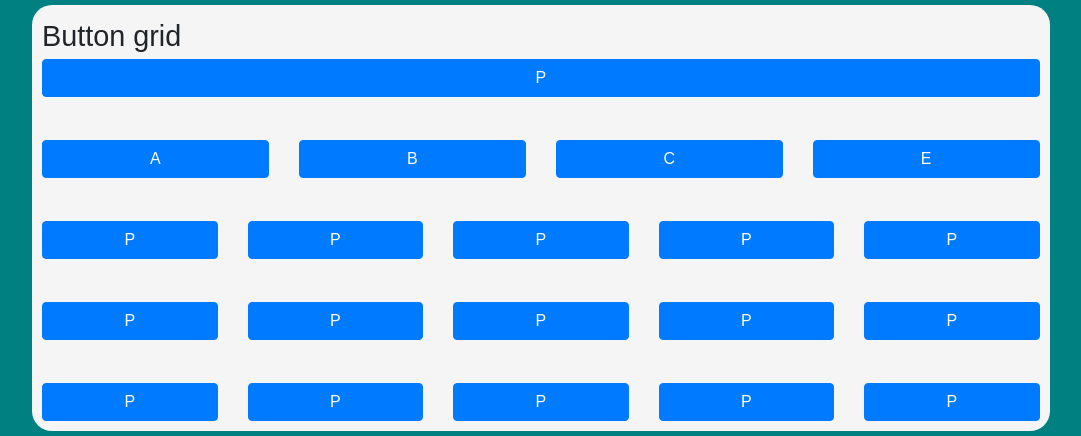
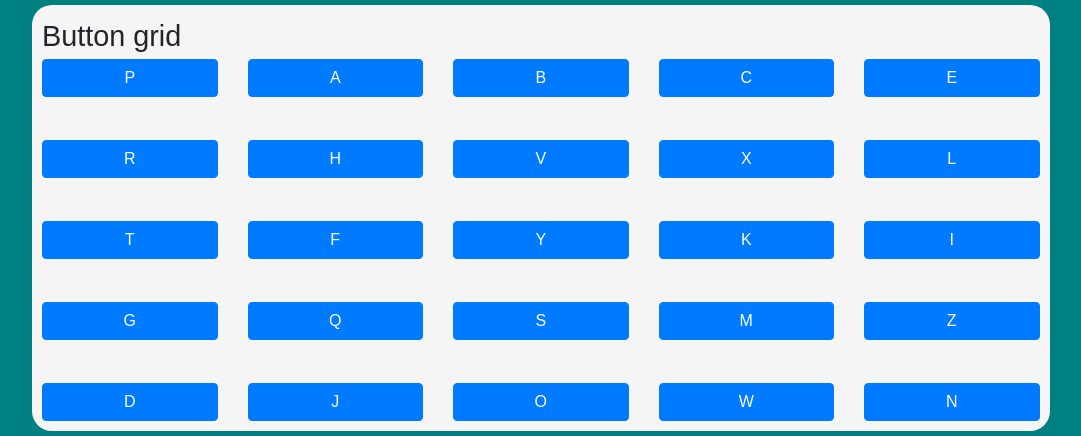
Before and after one commit to UrbaneD0ge/NPUNGL0Tron-2, a plain HTML site: page index.html in a window 1280 px wide. Shown: the part 731-1167 px from the top of the page, without its empty margins (58-1139 px from the left). Drawn offline with nearby package versions, Linux system fonts and the light colour scheme.

Commit message:
Buttons that work! Buttons with ids!
Co-authored-by: Handan12 <Handan12@users.noreply.github.com>

```diff
--- a/index.html
+++ b/index.html
@@ -27,38 +27,43 @@
       </div>
       <div class='calendar col-11'>Button grid
         <div class='row'>
-           <div class='col'><button class='btn btn-block btn-primary'>P</button></div>
+           <div class='col'><button id='P' class='btn btn-block btn-primary'>P</button></div>
+           <div class='col'><button id='A' class='btn btn-block btn-primary'>A</button></div>
+           <div class='col'><button id='B' class='btn btn-block btn-primary'>B</button></div>
+           <div class='col'><button id='C' class='btn btn-block btn-primary'>C</button></div>
+           <div class='col'><button id='E' class='btn btn-block btn-primary'>E</button></div>
         </div>
         <br>
         <div class='row'>
-           <div class='col'><button id='A' class='btn btn-block btn-primary'>A</button></div>
-           <div class='col'><button class='btn btn-block btn-primary'>B</button></div>
-           <div class='col'><button class='btn btn-block btn-primary'>C</button></div>
-           <div class='col'><button class='btn btn-block btn-primary'>E</button></div>
+           <div class='col'><button id='R' class='btn btn-block btn-primary'>R</button></div>
+           <div class='col'><button id='H' class='btn btn-block btn-primary'>H</button></div>
+           <div class='col'><button id='V' class='btn btn-block btn-primary'>V</button></div>
+           <div class='col'><button id='X' class='btn btn-block btn-primary'>X</button></div>
+           <div class='col'><button id='L' class='btn btn-block btn-primary'>L</button></div>
         </div>
         <br>
         <div class='row'>
-           <div class='col'><button class='btn btn-block btn-primary'>P</button></div>
-           <div class='col'><button class='btn btn-block btn-primary'>P</button></div>
-           <div class='col'><button class='btn btn-block btn-primary'>P</button></div>
-           <div class='col'><button class='btn btn-block btn-primary'>P</button></div>
-           <div class='col'><button class='btn btn-block btn-primary'>P</button></div>
+           <div class='col'><button id='T' class='btn btn-block btn-primary'>T</button></div>
+           <div class='col'><button id='F' class='btn btn-block btn-primary'>F</button></div>
+           <div class='col'><button id='Y' class='btn btn-block btn-primary'>Y</button></div>
+           <div class='col'><button id='K' class='btn btn-block btn-primary'>K</button></div>
+           <div class='col'><button id='I' class='btn btn-block btn-primary'>I</button></div>
         </div>
         <br>
         <div class='row'>
-           <div class='col'><button class='btn btn-block btn-primary'>P</button></div>
-           <div class='col'><button class='btn btn-block btn-primary'>P</button></div>
-           <div class='col'><button class='btn btn-block btn-primary'>P</button></div>
-           <div class='col'><button class='btn btn-block btn-primary'>P</button></div>
-           <div class='col'><button class='btn btn-block btn-primary'>P</button></div>
+           <div class='col'><button id='G' class='btn btn-block btn-primary'>G</button></div>
+           <div class='col'><button id='Q' class='btn btn-block btn-primary'>Q</button></div>
+           <div class='col'><button id='S' class='btn btn-block btn-primary'>S</button></div>
+           <div class='col'><button id='M' class='btn btn-block btn-primary'>M</button></div>
+           <div class='col'><button id='Z' class='btn btn-block btn-primary'>Z</button></div>
         </div>
         <br>
         <div class='row'>
-           <div class='col'><button class='btn btn-block btn-primary'>P</button></div>
-           <div class='col'><button class='btn btn-block btn-primary'>P</button></div>
-           <div class='col'><button class='btn btn-block btn-primary'>P</button></div>
-           <div class='col'><button class='btn btn-block btn-primary'>P</button></div>
-           <div class='col'><button class='btn btn-block btn-primary'>P</button></div>
+           <div class='col'><button id='D' class='btn btn-block btn-primary'>D</button></div>
+           <div class='col'><button id='J' class='btn btn-block btn-primary'>J</button></div>
+           <div class='col'><button id='O' class='btn btn-block btn-primary'>O</button></div>
+           <div class='col'><button id='W' class='btn btn-block btn-primary'>W</button></div>
+           <div class='col'><button id='N' class='btn btn-block btn-primary'>N</button></div>
         </div>
       </div>
     </div>
--- a/index.js
+++ b/index.js
@@ -1,12 +1,12 @@
 document.querySelectorAll('.btn').forEach(item => { item.addEventListener('click', chgColor)
 });
 
-colors = ['btn btn-block btn-warning', 'btn btn-block btn-success', 'btn btn-block btn-primary']
+colors = ['btn btn-block btn-warning', 'btn btn-block btn-success', 'btn btn-block btn-dark', 'btn btn-block btn-primary']
 
 function chgColor () {
-  color = colors.shift();
+  let color = colors.shift();
   colors.push(color);
-  document.querySelectorAll('btn').className = color.value;
+  this.className = color;
   console.log(color)
 };
 
```
